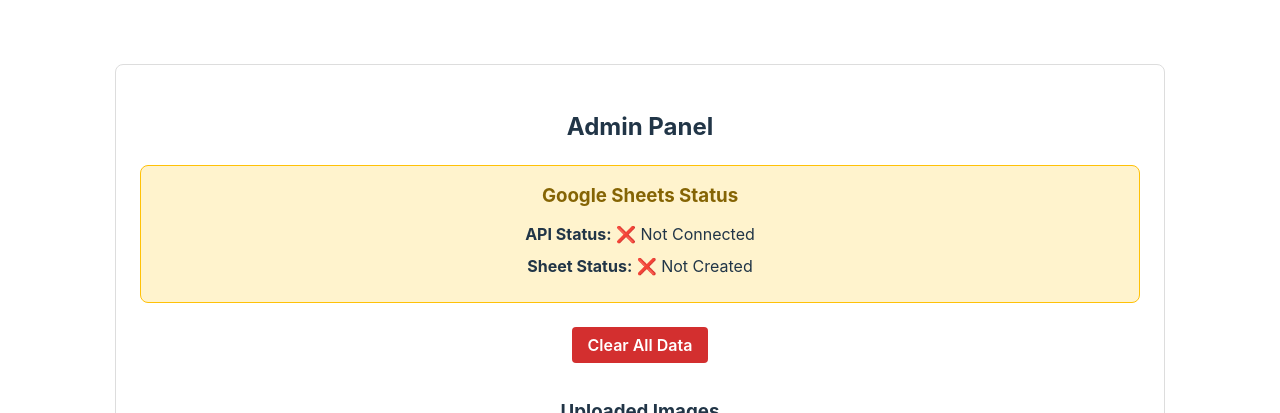
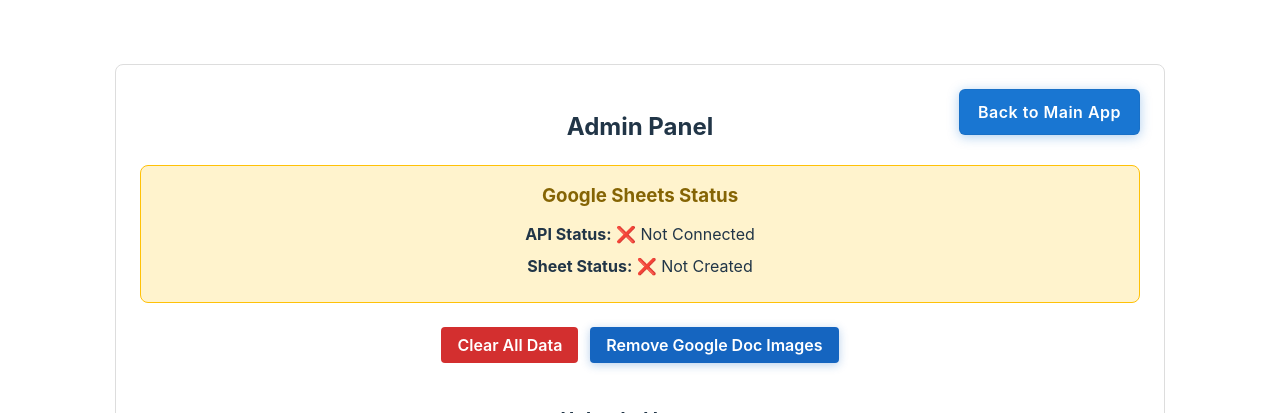
Before and after one commit to ShayantanBose/Billing-App, a React (Vite) app in the folder frontend/: page /admin in a window 1280 px wide. Shown: the top 413 px of the page. Built offline with nearby package versions, Linux system fonts and the light colour scheme; no server answers.

Commit message:
feat: Add functionality to clear inline images from Google Doc and integrate with Admin Panel

```diff
--- a/frontend/src/AdminPanel.tsx
+++ b/frontend/src/AdminPanel.tsx
@@ -1,4 +1,5 @@
 import React, { useState, useEffect } from "react";
+import { Link } from "react-router-dom";
 
 interface ExpenseData {
   date: string;
@@ -94,6 +95,33 @@
     }
   };
 
+  const handleClearDocImages = async () => {
+    if (
+      !window.confirm(
+        "Remove all receipt images from the linked Google Doc? This cannot be undone."
+      )
+    ) {
+      return;
+    }
+
+    setStatus("Removing images from Google Doc...");
+    try {
+      const res = await fetch("http://localhost:3001/api/docs/images/clear", {
+        method: "POST",
+      });
+      const data = await res.json();
+      if (res.ok) {
+        const removed = typeof data.removedImages === "number" ? data.removedImages : 0;
+        setStatus(`Removed ${removed} image${removed === 1 ? "" : "s"} from Google Doc.`);
+      } else {
+        setStatus(`Failed to remove images: ${data.message || "Unknown error"}`);
+      }
+    } catch (error) {
+      console.error(error);
+      setStatus("Failed to remove images from Google Doc.");
+    }
+  };
+
   return (
     <div
       style={{
@@ -102,9 +130,43 @@
         padding: 24,
         border: "1px solid #ddd",
         borderRadius: 8,
+        position: "relative",
       }}
     >
       <h2>Admin Panel</h2>
+
+      <Link
+        to="/"
+        style={{
+          color: "#fff",
+          textDecoration: "none",
+          position: "absolute",
+          right: 24,
+          top: 24,
+          background: "#1976d2",
+          padding: "10px 18px",
+          borderRadius: 6,
+          fontWeight: 600,
+          letterSpacing: 0.5,
+          boxShadow: "0 2px 12px rgba(25, 118, 210, 0.35)",
+          border: "1px solid rgba(0,0,0,0.05)",
+          transition: "background 0.2s, transform 0.2s",
+          display: "inline-flex",
+          alignItems: "center",
+          justifyContent: "center",
+          cursor: "pointer",
+        }}
+        onMouseEnter={(e) => {
+          e.currentTarget.style.background = "#1565c0";
+          e.currentTarget.style.transform = "translateY(-1px)";
+        }}
+        onMouseLeave={(e) => {
+          e.currentTarget.style.background = "#1976d2";
+          e.currentTarget.style.transform = "translateY(0)";
+        }}
+      >
+        Back to Main App
+      </Link>
 
       {/* Google Sheets Status */}
       <div
@@ -183,6 +245,24 @@
         }}
       >
         Clear All Data
+      </button>
+
+      <button
+        onClick={handleClearDocImages}
+        style={{
+          background: "#1565c0",
+          color: "white",
+          padding: "8px 16px",
+          border: "none",
+          borderRadius: 4,
+          cursor: "pointer",
+          marginBottom: 24,
+          marginLeft: 12,
+          fontWeight: 600,
+          boxShadow: "0 2px 10px rgba(21,101,192,0.3)",
+        }}
+      >
+        Remove Google Doc Images
       </button>
 
       <h3>Uploaded Images</h3>
```
Also changed, not shown: 2 other files (tests, documents, lock files or other folders).
